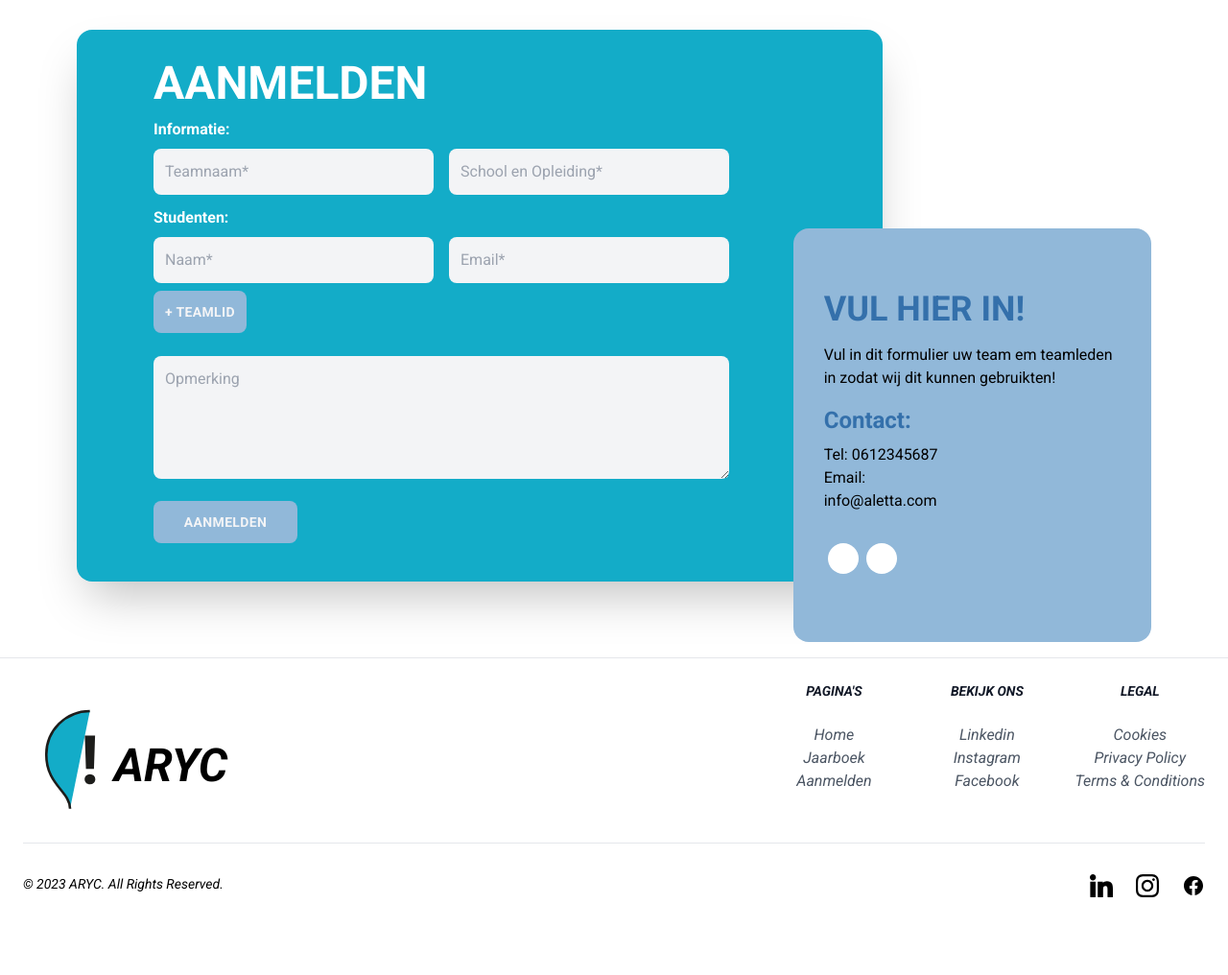
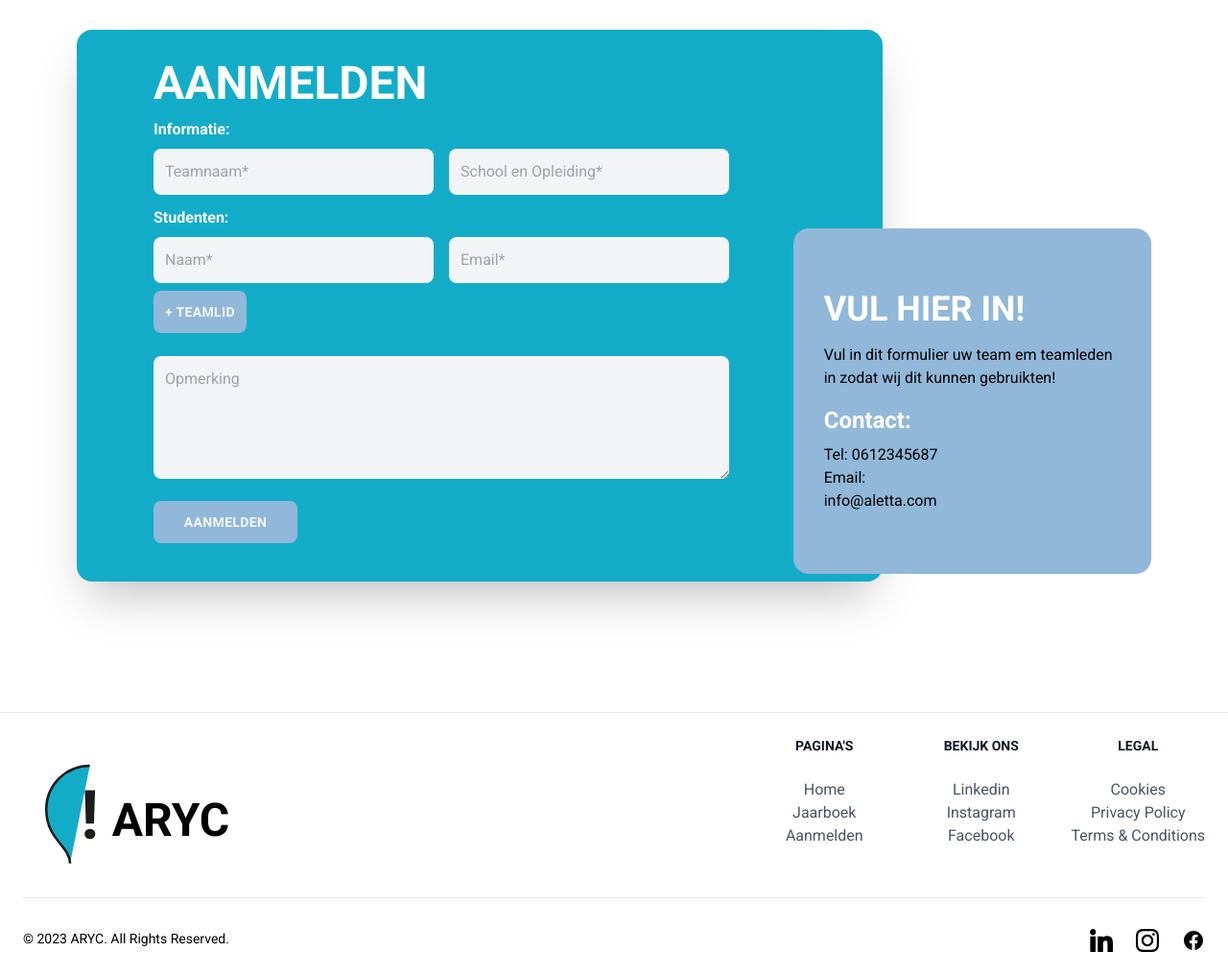
Before and after one commit to yamen22-dev/aletta-s, a PHP site: page /signup.php in a window 1280 px wide. Shown: the part 129-1145 px from the top of the page at 96% size. Before the commit the page ends 1064 px from the top, so only its background shows below. Run offline with PHP 8.4, Linux system fonts and the light colour scheme; some libraries are stand-ins or nearby versions.

Commit message:
few fixes

```diff
--- a/signup.php
+++ b/signup.php
@@ -25,7 +25,7 @@
     require("components/header.php");
     ?>
     <main>
-        <div class="flex justify-center items-center">
+        <div class="flex justify-center items-center mb-32">
             <div class="container mx-auto my-4 px-4 lg:px-20">
                 <form method="POST">
                     <div class="bg-primarycolor w-full p-8 my-4 md:px-12 lg:w-9/12 lg:pl-20 lg:pr-40 mr-auto rounded-2xl shadow-2xl">
@@ -92,22 +92,14 @@
 
                 <div class="w-full lg:-mt-96 lg:w-2/6 px-8 py-12 ml-auto bg-secondarycolor rounded-2xl">
                     <div class="flex flex-col text-white">
-                        <h1 class="font-bold uppercase text-4xl my-4">Vul hier in!</h1>
+                        <h1 class="font-bold uppercase text-4xl my-4 text-white">Vul hier in!</h1>
                         <p class="text-black">Vul in dit formulier uw team em teamleden in zodat wij dit kunnen gebruikten!</p>
                         <div class="flex my-4 w-2/3 lg:w-1/2">
                             <div class="flex flex-col">
-                                <h2 class="text-2xl mb-2 font-bold">Contact:</h2>
+                                <h2 class="text-2xl mb-2 font-bold text-white">Contact:</h2>
                                 <p class="text-black">Tel: <a href="tel:0612345687">0612345687</a></p>
                                 <p class="text-black">Email: <a href="mailto:info@aletta.com">info@aletta.com</a></p>
                             </div>
-                        </div>
-                        <div class="flex my-4 w-2/3 lg:w-1/2">
-                            <a href="https://www.facebook.com/ENLIGHTENEERING/" target="_blank" rel="noreferrer" class="rounded-full bg-white h-8 w-8 inline-block mx-1 text-center pt-1">
-                                <i class="fab fa-facebook-f text-blue-900" />
-                            </a>
-                            <a href="https://www.linkedin.com/company/enlighteneering-inc-" target="_blank" rel="noreferrer" class="rounded-full bg-white h-8 w-8 inline-block mx-1 text-center pt-1">
-                                <i class="fab fa-linkedin-in text-blue-900" />
-                            </a>
                         </div>
                     </div>
                 </div>
```
